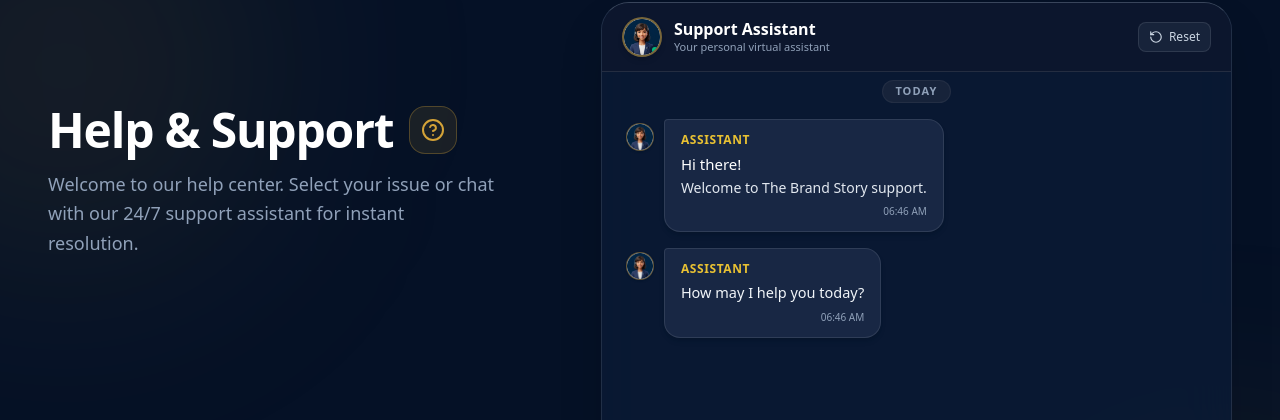
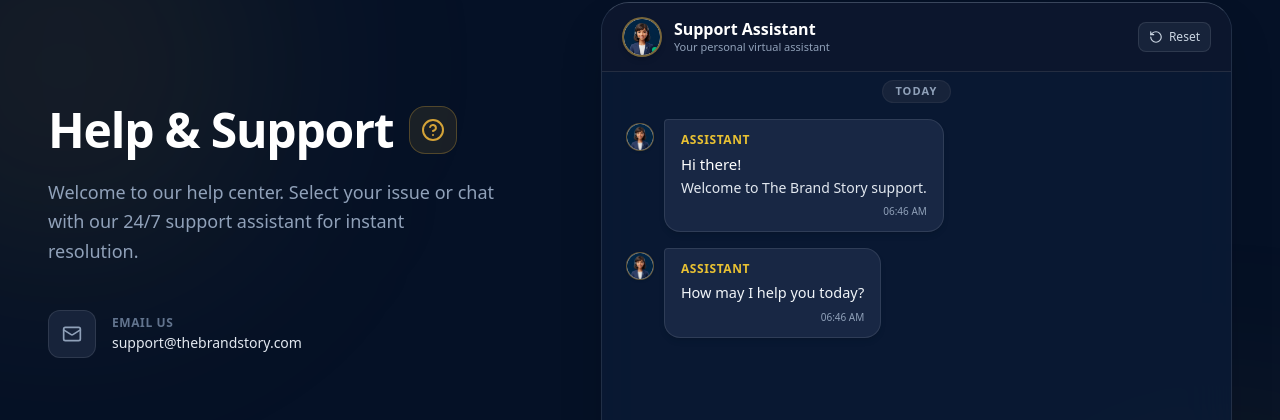
Before and after one commit to ap869533-boop/thebrandstory-, a React (Vite) app in the folder frontend/: page /help-support in a window 1280 px wide. Shown: the part 127-547 px from the top of the page. Built offline with nearby package versions, Linux system fonts and the light colour scheme; no server answers; a web font is replaced by a local one.

Commit message:
feat: create HelpSupportView component for support ticketing and chat interface

```diff
--- a/frontend/src/views/HelpSupportView.tsx
+++ b/frontend/src/views/HelpSupportView.tsx
@@ -1,5 +1,5 @@
 import React, { useState, useEffect, useRef } from 'react';
-import { HelpCircle, Send, AlertCircle, Bot, User, Check, MessageSquare, RotateCcw, ChevronRight, CheckCircle2, ShieldCheck } from 'lucide-react';
+import { HelpCircle, Send, AlertCircle, Bot, User, Check, MessageSquare, RotateCcw, ChevronRight, CheckCircle2, ShieldCheck, Mail } from 'lucide-react';
 import { apiUrl } from '../config/api';
 import { usePlatform } from '../context/PlatformContext';
 
@@ -38,6 +38,7 @@ export const HelpSupportView: React.FC = () => {
   const [selectedFaqId, setSelectedFaqId] = useState<string | null>(null);
   const chatContainerRef = useRef<HTMLDivElement>(null);
   const seenReplyIdsRef = useRef<Set<string>>(new Set());
+  const welcomeTimeoutRef = useRef<NodeJS.Timeout | null>(null);
 
   const formatCurrentTime = () => {
     return new Date().toLocaleTimeString([], { hour: '2-digit', minute: '2-digit' });
@@ -55,13 +56,16 @@ export const HelpSupportView: React.FC = () => {
     return 'there';
   };
 
-  // Initialize normal conversation greeting
-  const initChatFlow = (faqList: FAQ[]) => {
+  // Initialize normal conversation greeting with realistic typing delay
+  const initChatFlow = (_faqList?: FAQ[]) => {
+    if (welcomeTimeoutRef.current) {
+      clearTimeout(welcomeTimeoutRef.current);
+    }
+
     const time = formatCurrentTime();
     const userName = getUserFirstName();
 
-    const initialMsgs: ChatMessage[] = [
-      {
+    const welcomeMsg: ChatMessage = {
       id: 'msg-greeting',
       sender: 'bot',
       text: (
@@ -72,8 +76,19 @@ export const HelpSupportView: React.FC = () => {
         </div>
       ),
       timestamp: time
-      },
-      {
+    };
+
+    setMessages([welcomeMsg]);
+    setShowInputBar(true);
+    setIsResolved(false);
+    setSelectedFaqId(null);
+    setIsTyping(true);
+
+    // Show typing dots, then show "How may I help you today?" after 1.3 seconds
+    welcomeTimeoutRef.current = setTimeout(() => {
+      setIsTyping(false);
+      const secondTime = formatCurrentTime();
+      const helpMsg: ChatMessage = {
         id: 'msg-help-prompt',
         sender: 'bot',
         text: (
@@ -82,15 +97,23 @@ export const HelpSupportView: React.FC = () => {
             <p className="text-[14.5px] text-slate-100 font-medium">How may I help you today?</p>
           </div>
         ),
-        timestamp: time
+        timestamp: secondTime
+      };
+
+      setMessages(prev => {
+        if (prev.some(m => m.id === 'msg-help-prompt')) return prev;
+        return [...prev, helpMsg];
+      });
+    }, 1300);
+  };
+
+  useEffect(() => {
+    return () => {
+      if (welcomeTimeoutRef.current) {
+        clearTimeout(welcomeTimeoutRef.current);
       }
-    ];
-
-    setMessages(initialMsgs);
-    setShowInputBar(true);
-    setIsResolved(false);
-    setSelectedFaqId(null);
     };
+  }, []);
 
   useEffect(() => {
     fetch(apiUrl('/api/support/faqs'))
@@ -460,7 +483,7 @@ export const HelpSupportView: React.FC = () => {
       <div className="max-w-7xl mx-auto grid lg:grid-cols-[1fr_1.25fr] gap-8 lg:gap-12 items-start relative z-10">
 
         {/* LEFT SIDE: Info (hidden on mobile, shown on desktop) */}
-        <div className="hidden lg:block space-y-4 lg:sticky lg:top-24 pt-2">
+        <div className="hidden lg:block space-y-6 lg:sticky lg:top-24 pt-2">
           <div className="flex items-center gap-4">
             <h1 className="text-3xl md:text-5xl font-black text-white tracking-tight">Help & Support</h1>
             <div className="w-12 h-12 bg-[#D4A338]/10 rounded-2xl flex items-center justify-center border border-[#D4A338]/30 flex-shrink-0">
@@ -470,6 +493,21 @@ export const HelpSupportView: React.FC = () => {
           <p className="text-slate-400 text-base md:text-lg max-w-md leading-relaxed">
             Welcome to our help center. Select your issue or chat with our 24/7 support assistant for instant resolution.
           </p>
+
+          <div className="pt-2">
+            <a
+              href="mailto:support@thebrandstory.com"
+              className="flex items-center gap-4 group p-3 -ml-3 rounded-2xl hover:bg-white/5 transition-all w-fit cursor-pointer"
+            >
+              <div className="w-12 h-12 bg-white/5 border border-white/10 rounded-xl flex items-center justify-center group-hover:bg-[#D4A338]/10 group-hover:border-[#D4A338]/30 transition-all">
+                <Mail className="w-5 h-5 text-slate-400 group-hover:text-[#D4A338] transition-colors" />
+              </div>
+              <div>
+                <p className="text-xs text-slate-500 font-bold uppercase tracking-wider mb-0.5">Email Us</p>
+                <p className="text-slate-200 text-sm font-medium group-hover:text-[#D4A338] transition-colors">support@thebrandstory.com</p>
+              </div>
+            </a>
+          </div>
         </div>
 
         {/* RIGHT SIDE: Chat Interface */}
@@ -512,7 +550,7 @@ export const HelpSupportView: React.FC = () => {
           {/* Chat Messages Area */}
           <div ref={chatContainerRef} className="flex-1 overflow-y-auto px-4 sm:px-6 py-2 space-y-4 custom-scrollbar scroll-smooth">
             {messages.map((msg) => (
-              <div key={msg.id} className="space-y-2">
+              <div key={msg.id} className="space-y-2 animate-fadeIn">
                 <div className={`flex ${msg.sender === 'user' ? 'justify-end' : 'justify-start'}`}>
                   {msg.sender === 'bot' && (
                     <div className="w-7 h-7 rounded-full overflow-hidden border border-[#D4A338]/40 mr-2.5 mt-1 flex-shrink-0 shadow-sm bg-slate-800">
```
Lines whose indentation alone changed are shown as unchanged.
